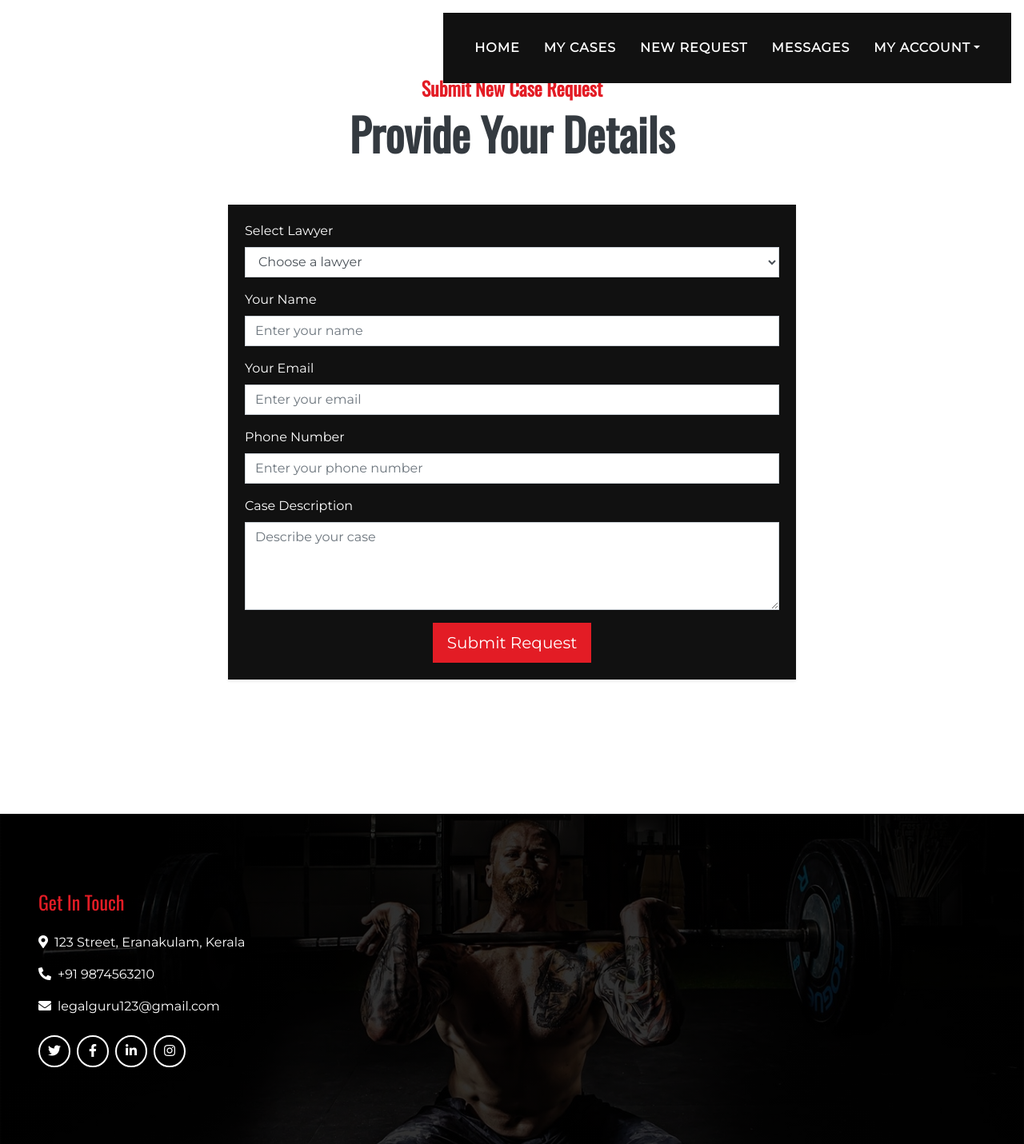
After one commit to ginnto/legal_guru, a Django app: page /client/clientcase in a window 1280 px wide. The commit adds this page. Shown: the whole page at 80% size. Run offline with Django 5.2, Linux system fonts and the light colour scheme; some libraries are stand-ins or nearby versions.

Commit message:
client dash1

```diff
--- a/client/urls.py
+++ b/client/urls.py
@@ -4,5 +4,6 @@ from . import views
 urlpatterns = [
     path('clientdash',views.clientdash,name='clientdash'),
     path('clientlogin',views.clientlogin,name='clientlogin'),
+    path('clientcase',views.clientcase,name='clientcase'),
     path('clientregister',views.clientregister,name='clientregister'),
 ]
--- a/client/views.py
+++ b/client/views.py
@@ -100,6 +100,8 @@ def clientlogin(request):
     else:
         return render(request, 'client_login.html')
 
+def clientcase(request):
+    return render(request, 'clientcase.html')
 
 def clientdash(request):
     return render(request, 'clientdash.html')
--- a/templates/clientbase.html
+++ b/templates/clientbase.html
@@ -28,7 +28,7 @@
                 <div class="navbar-nav ml-auto p-4 bg-secondary">
                     <a href="/" class="nav-item nav-link">HOME</a>
                     <a href="#" class="nav-item nav-link">MY CASES</a>
-                    <a href="#" class="nav-item nav-link">NEW REQUEST</a>
+                    <a href="{% url 'clientcase' %}" class="nav-item nav-link">NEW REQUEST</a>
                     <a href="#" class="nav-item nav-link">MESSAGES</a>
                     <div class="nav-item dropdown">
                         <a href="#" class="nav-link dropdown-toggle" data-toggle="dropdown">MY ACCOUNT</a>
--- /dev/null
+++ b/templates/clientcase.html
@@ -0,0 +1,49 @@
+{% extends "clientbase.html" %}
+{% load static %}
+
+{% block content %}
+<div class="container py-5">
+    <div class="d-flex flex-column text-center mb-5">
+        <h4 class="text-primary font-weight-bold">Submit New Case Request</h4>
+        <h4 class="display-4 font-weight-bold">Provide Your Details</h4>
+    </div>
+    <div class="row justify-content-center">
+        <div class="col-md-8 mb-4">
+            <div class="card shadow-sm bg-secondary text-white">
+                <div class="card-body">
+                    <form method="post" novalidate>
+                        <div class="form-group">
+                            <label for="lawyer">Select Lawyer</label>
+                            <select class="form-control" id="lawyer" name="lawyer">
+                                <option value="" selected disabled>Choose a lawyer</option>
+                                <option value="1">Lawyer 1</option>
+                                <option value="2">Lawyer 2</option>
+                                <option value="3">Lawyer 3</option>
+                            </select>
+                        </div>
+                        <div class="form-group">
+                            <label for="name">Your Name</label>
+                            <input type="text" class="form-control" id="name" name="name" placeholder="Enter your name" required>
+                        </div>
+                        <div class="form-group">
+                            <label for="email">Your Email</label>
+                            <input type="email" class="form-control" id="email" name="email" placeholder="Enter your email" required>
+                        </div>
+                        <div class="form-group">
+                            <label for="phone">Phone Number</label>
+                            <input type="text" class="form-control" id="phone" name="phone" placeholder="Enter your phone number" required>
+                        </div>
+                        <div class="form-group">
+                            <label for="case_des">Case Description</label>
+                            <textarea class="form-control" id="case_des" name="case_des" rows="4" placeholder="Describe your case" required></textarea>
+                        </div>
+                        <div class="text-center">
+                            <button type="submit" class="btn btn-primary btn-lg">Submit Request</button>
+                        </div>
+                    </form>
+                </div>
+            </div>
+        </div>
+    </div>
+</div>
+{% endblock %}
```
Also changed, not shown: db.sqlite3.
